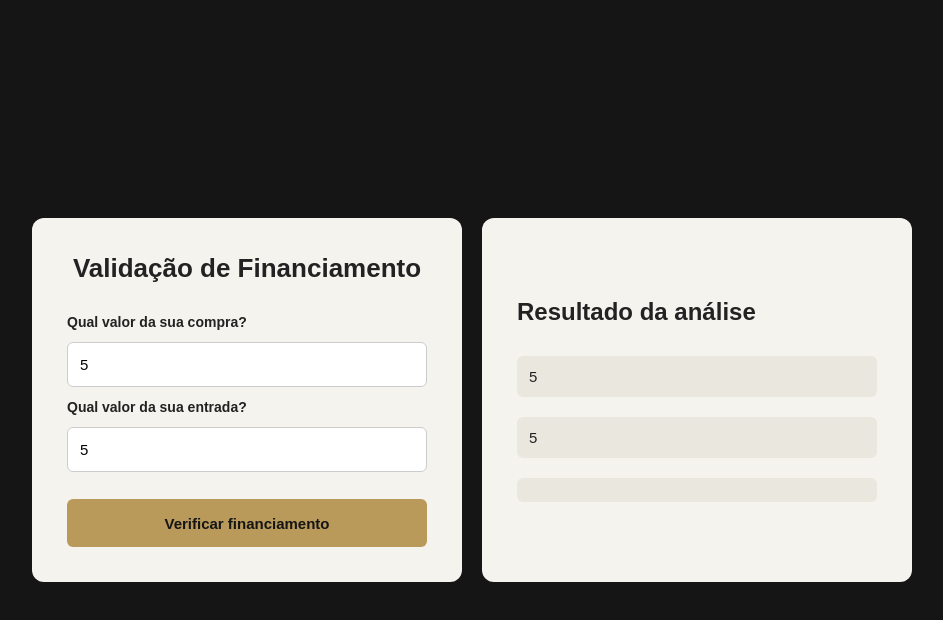
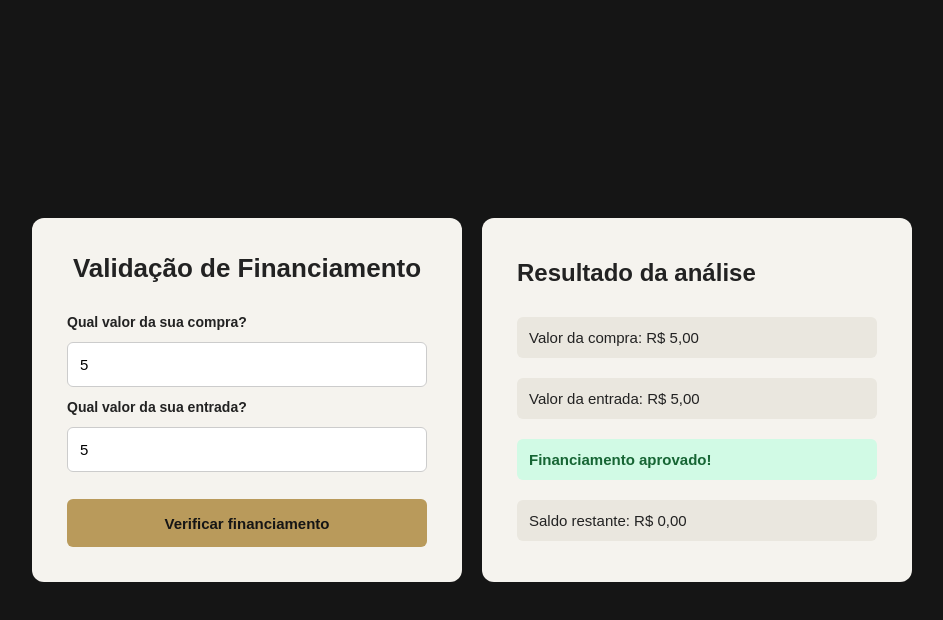
Before and after one commit to MateusVaranda/Validador-de-pre-o, a plain HTML site: page index.html in a window 1280 px wide. Both pictures are taken after typing "5", "5" into the empty fields and a click on the button "Verificar financiamento". Shown: the whole page, without its empty margins (168-1111 px from the left). Drawn offline with Linux system fonts and the light colour scheme.

Commit message:
Finaliza projeto de validação de financiamento
- Implementa validação dos valores de compra e entrada.
- Adiciona cálculo do saldo restante e percentual da entrada.
- Aplica regras condicionais para aprovação ou reprovação.
- Implementa formatação monetária em Real (BRL).
- Adiciona feedback visual com classes CSS.
- Finaliza a interação entre HTML, CSS e JavaScript.
- Ajusta a apresentação dos resultados.

```diff
--- a/index.html
+++ b/index.html
@@ -62,6 +62,8 @@
 
             <p id="result-status"></p>
 
+            <p id="result-balance"></p>
+
         </section>
 
     </main>
--- a/script.js
+++ b/script.js
@@ -6,16 +6,53 @@ const resultTotal = document.getElementById("result-total")
 const resultEntry = document.getElementById("result-entry")
 const resultStatus = document.getElementById("result-status")
 const financingForm = document.getElementById("financing-form")
+const resultBalance = document.getElementById("result-balance")
+
 
 financingForm.addEventListener("submit", (event) => {
     event.preventDefault()
     const total = Number(priceTotal.value)
     const entry = Number(priceEntry.value)
-    resultTotal.textContent = total
-    resultEntry.textContent = entry
+
+    // Formatação dos valores em reais
+    const currency = new Intl.NumberFormat("pt-BR", {
+        style: "currency",
+        currency: "BRL"
+    })
+
+    // Validação dos valores
+    if (total <= 0 || entry <= 0) {
+        alert("Informe valores maiores que zero.")
+        return
+    }
+    if (entry > total) {
+        alert("A entrada não pode ser maior que o valor da compra.")
+        return
+    }
+
+    // Cálculos  dos valores
+    const balance = total - entry
+    const percentage = (entry / total) * 100
+
+    // Exibição dos valores
+    resultTotal.textContent = `Valor da compra: ${currency.format(total)}`
+    resultEntry.textContent = `Valor da entrada: ${currency.format(entry)}`
+    resultBalance.textContent = `Saldo restante: ${currency.format(balance)}`
+
+    // Limpa da classes anteriores
+    resultStatus.classList.remove("approved", "rejected")
+
+    // Regra de aprovação na área de resultado
+    if (percentage >= 20) {
+        resultStatus.textContent = "Financiamento aprovado!"
+        resultStatus.classList.add("approved")
+    } else {
+        resultStatus.textContent = "Financiamento reprovado! Entrada abaixo de 20%."
+        resultStatus.classList.add("rejected")
+
+    }
+
+    // Exibe a seção de resultado, assim ela aparece no site.
     resultSection.hidden = false
 
-    console.log(resultSection.hidden)
-
-
 })
```
